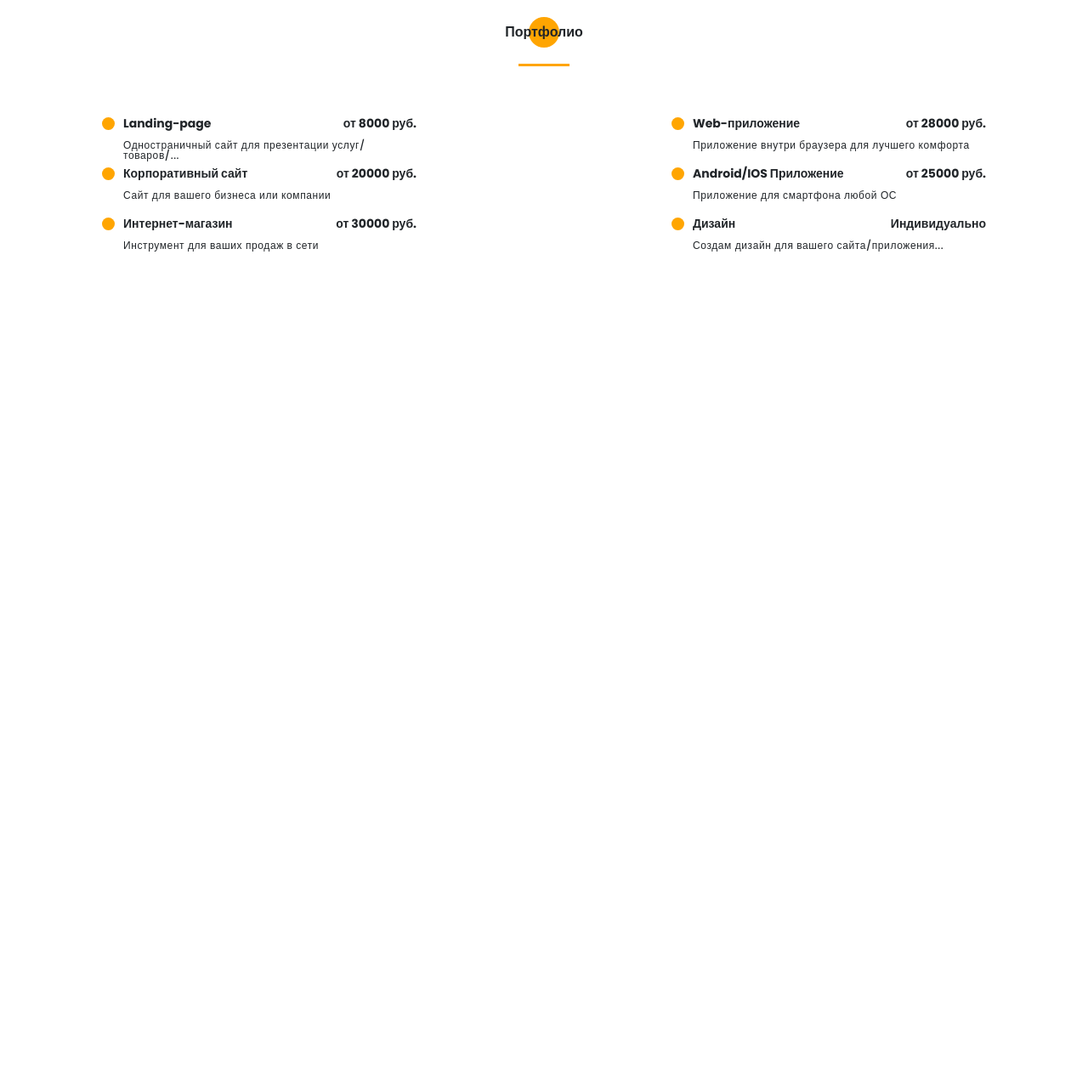
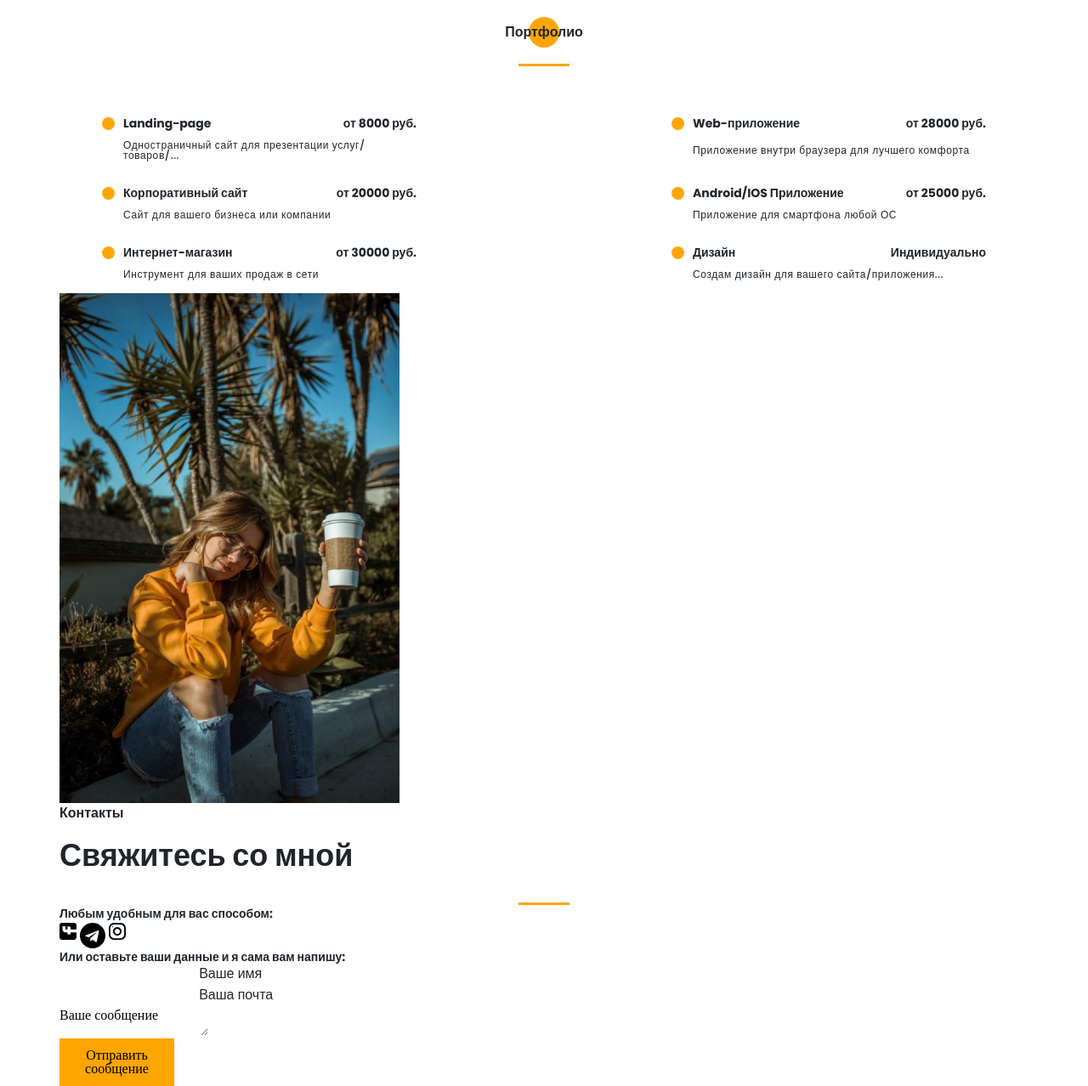
Before and after one commit to JohnRaven/Portfolio, a website: page src/index.html in a window 1280 px wide. Shown: the part 4242-5520 px from the top of the page at 85% size. Before the commit the page ends 4542 px from the top, so only its background shows below. Drawn offline with nearby package versions, Linux system fonts and the light colour scheme; files that its build step writes are made by us from their sources; files whose address does not match are found by name; a web font is replaced by a local one.

Commit message:
Feature: start section "contacts"

```diff
--- a/src/index.html
+++ b/src/index.html
@@ -557,7 +557,52 @@
 		</div>
 	</section>
 
+	<section class="contacts">
+		<div class="container">
+			<div class="contacts__wrapper">
+				<div class="contacts__photo">
+					<img src="img/main_photo.jpg" alt="photo">
+				</div>
+				<div class="contacts__descr">
+					<h2 class="title title_fs16 contacts__title">Контакты</h2>
+					<div class="title title_fs36 contacts__subtitle">Свяжитесь со мной</div>
+					<div class="divider"></div>
 
+					<div class="title title_fs14 contacts__text">Любым удобным для вас способом:</div>
+					<div class="contacts__social">
+						<a href="#" class="contacts__link">
+							<img src="icons/social/facebook.svg" alt="facebook">
+						</a>
+						<a href="#" class="contacts__link">
+							<img src="icons/social/telegram.svg" alt="telegram">
+						</a>
+						<a href="#" class="contacts__link">
+							<img src="icons/social/instagram.svg" alt="instagram">
+						</a>
+					</div>
+					<div class="title title_fs14 contacts__text">Или оставьте ваши данные и я сама вам напишу:</div>
+
+					<form action="#" class="contacts__form">
+						<div class="contacts__input">
+							<input name="name" id="name" type="text">
+							<label for="name">Ваше имя</label>
+						</div>
+						<div class="contacts__input">
+							<input name="email" id="email" type="email">
+							<label for="email">Ваша почта</label>
+						</div>
+
+						<div class="contacts__textarea">
+							<textarea name="text" id="text">Ваше сообщение</textarea>
+						</div>
+
+						<button class="btn">Отправить сообщение</button>
+					</form>
+				</div>
+
+			</div>
+		</div>
+	</section>
 
 	<script src="js/script.js"></script>
 </body>
--- a/src/sass/blocks/_price.scss
+++ b/src/sass/blocks/_price.scss
@@ -3,16 +3,15 @@
 	&__wrapper {
 		padding: 60px 50px 0 50px;
 		display: grid;
-		grid-template-columns: repeat(2, 370px);
+		grid-template: repeat(3, minmax(45px, auto)) / repeat(2, 370px);
+		grid-auto-rows: minmax(45px, auto);
 		justify-content: space-between;
 		row-gap: 15px;
 	}
 	&__item {
-		height: 44px;
 		display: grid;
-		grid-template-columns: 60% 40%;
+		grid-template: repeat(2, minmax(21px, auto)) / repeat(2, auto);
 		row-gap: 5px;
-		justify-content: space-between;
 		padding-left: 25px;
 		&-job {
 			position: relative;
@@ -31,7 +30,7 @@
 		&-cost {
 			font-weight: 700;
 			font-size: 14px;
-			text-align: right;
+			justify-self: end;
 		}
 		&-descr {
 			font-size: 12px;
--- a/src/sass/style.scss
+++ b/src/sass/style.scss
@@ -34,3 +34,4 @@
 @import 'blocks/skills';
 @import 'blocks/portfolio';
 @import 'blocks/price';
+@import 'blocks/contacts';
```
Also changed, not shown: dist/css/style.min.css, dist/index.html, src/sass/blocks/_contacts.scss (added).
